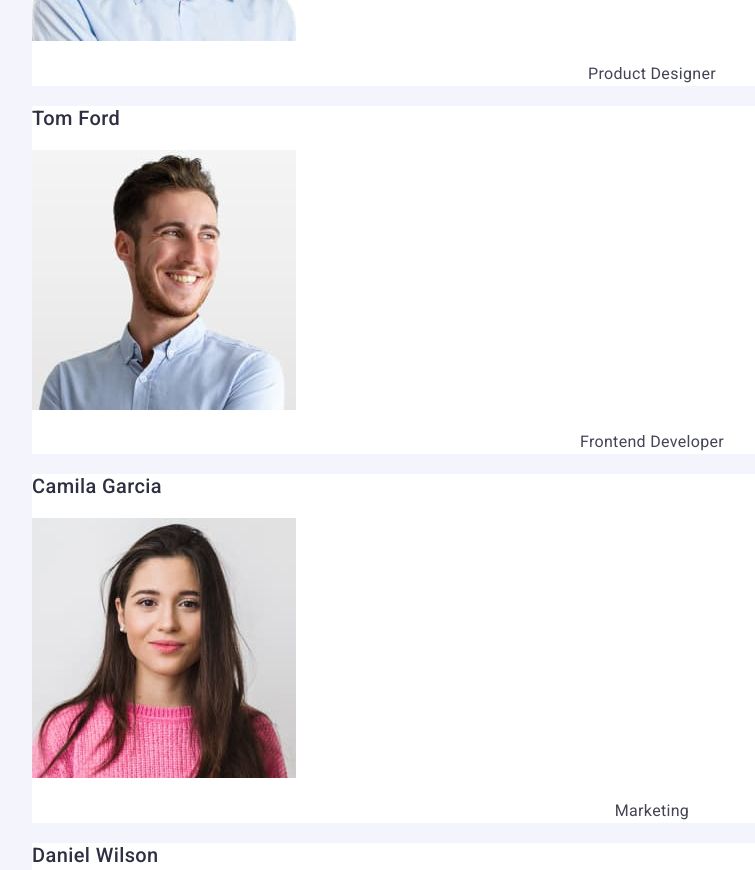
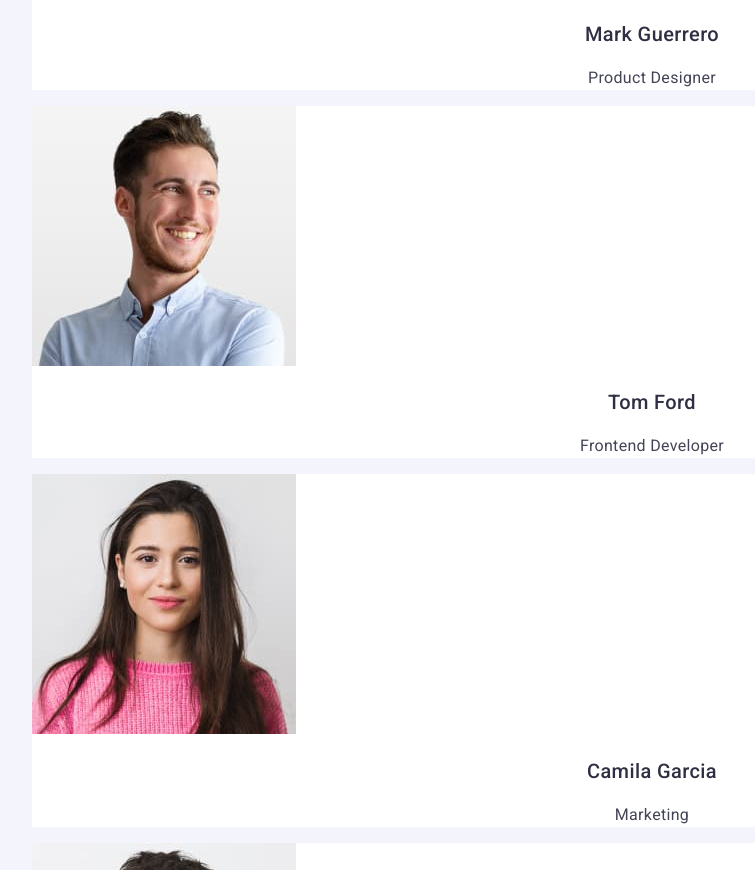
Before and after one commit to StasAstenenko/goit-markup-hw-02, a plain HTML site: page index.html in a window 1280 px wide. Shown: the part 1118-1988 px from the top of the page, without its empty margins (8-763 px from the left). Drawn offline with nearby package versions, Linux system fonts and the light colour scheme.

Commit message:
recycle-3

```diff
--- a/css/styles.css
+++ b/css/styles.css
@@ -118,6 +118,15 @@ body{
     background-color: #FFFFFF;
 }
 
+.team-menu-title{
+    font-weight: 500;
+    font-size: 20px;
+    line-height: 1.2;
+    letter-spacing: 0.02em;
+    text-align: center;
+    color: #2e2f42;
+}
+
 .team-discription{
     font-size: 16px;
     line-height: 1.5;
--- a/index.html
+++ b/index.html
@@ -101,7 +101,6 @@
         <h2 class="team-title">Our Team</h2>
         <ul class="team-menu">
           <li class="team-menu-item">
-            <h3 class="benefits-menu-title">Mark Guerrero</h3>
             <img
               class="team-img"
               src="./images/mark-guerrero.jpg"
@@ -109,10 +108,10 @@
               width="264"
               height="260"
             />
+            <h3 class="team-menu-title">Mark Guerrero</h3>
             <p class="team-discription">Product Designer</p>
           </li>
           <li class="team-menu-item">
-            <h3 class="benefits-menu-title">Tom Ford</h3>
             <img
               class="team-img"
               src="./images/tom-ford.jpg"
@@ -120,10 +119,10 @@
               width="264"
               height="260"
             />
+            <h3 class="team-menu-title">Tom Ford</h3>
             <p class="team-discription">Frontend Developer</p>
           </li>
           <li class="team-menu-item">
-            <h3 class="benefits-menu-title">Camila Garcia</h3>
             <img
               class="team-img"
               src="./images/camila-garcia.jpg"
@@ -131,10 +130,10 @@
               width="264"
               height="260"
             />
+            <h3 class="team-menu-title">Camila Garcia</h3>
             <p class="team-discription">Marketing</p>
           </li>
           <li class="team-menu-item">
-            <h3 class="benefits-menu-title">Daniel Wilson</h3>
             <img
               class="team-img"
               src="./images/daniel-wilson.jpg"
@@ -142,6 +141,7 @@
               width="264"
               height="260"
             />
+            <h3 class="team-menu-title">Daniel Wilson</h3>
             <p class="team-discription">UI Designer</p>
           </li>
         </ul>
```
